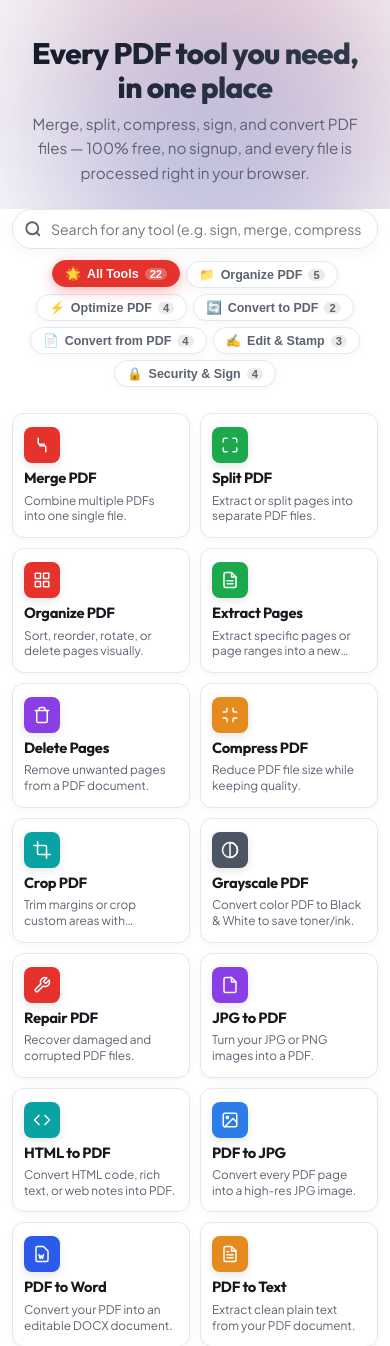
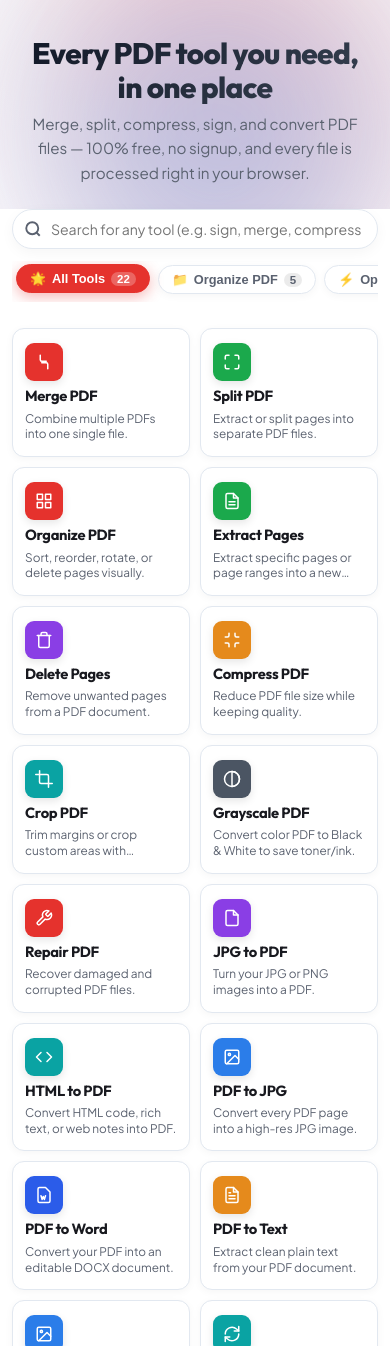
Before and after one commit to bypyay/pdftools, a PHP site: page / in a window 390 px wide. Shown: the part 71-1417 px from the top of the page. Run offline with PHP 8.4, Linux system fonts and the light colour scheme.

Commit message:
Make category filter tabs single line on desktop and smooth swipeable carousel on mobile

```diff
--- a/assets/css/style.css
+++ b/assets/css/style.css
@@ -254,25 +254,37 @@ img {
 
 .category-tabs {
   display: flex;
-  flex-wrap: wrap;
+  flex-wrap: nowrap;
   gap: 8px;
   justify-content: center;
+  align-items: center;
+  max-width: 100%;
+  overflow-x: auto;
+  -webkit-overflow-scrolling: touch;
+  scrollbar-width: none;
+  padding: 4px 8px;
+}
+
+.category-tabs::-webkit-scrollbar {
+  display: none;
 }
 
 .category-tab {
   background: var(--bg);
   border: 1.5px solid var(--border);
   border-radius: 50px;
-  padding: 8px 18px;
-  font-size: 0.88rem;
+  padding: 7px 15px;
+  font-size: 0.84rem;
   font-weight: 600;
   color: var(--ink-soft);
   cursor: pointer;
   transition: all 0.2s cubic-bezier(0.16, 1, 0.3, 1);
-  display: flex;
+  display: inline-flex;
   align-items: center;
   gap: 6px;
   box-shadow: var(--shadow-sm);
+  white-space: nowrap;
+  flex-shrink: 0;
 }
 
 .category-tab:hover {
@@ -292,9 +304,10 @@ img {
 
 .category-tab .tab-count {
   background: rgba(0, 0, 0, 0.08);
-  font-size: 0.75rem;
+  font-size: 0.74rem;
   padding: 1px 7px;
   border-radius: 10px;
+  font-weight: 700;
 }
 
 .category-tab.active .tab-count {
@@ -1351,18 +1364,24 @@ img {
   }
 
   .category-tabs {
-    gap: 6px;
+    width: 100%;
+    justify-content: flex-start;
+    padding: 4px 4px 8px;
+    gap: 8px;
+    overflow-x: auto;
+    -webkit-overflow-scrolling: touch;
   }
 
   .category-tab {
-    padding: 5px 12px;
-    font-size: 0.78rem;
+    padding: 6px 13px;
+    font-size: 0.8rem;
     border-radius: 20px;
+    flex-shrink: 0;
   }
 
   .category-tab .tab-count {
-    font-size: 0.7rem;
-    padding: 0 5px;
+    font-size: 0.72rem;
+    padding: 1px 6px;
   }
 
   /* Slim 2-column mobile card grid like iLovePDF */
@@ -1373,16 +1392,22 @@ img {
   }
 
   .tool-card {
-    padding: 13px 11px;
+    padding: 14px 12px;
     border-radius: 12px;
     gap: 6px;
+    transition: transform 0.15s ease, box-shadow 0.15s ease;
+  }
+
+  .tool-card:active {
+    transform: scale(0.97);
+    background: var(--bg-soft);
   }
 
   .tool-card .icon {
-    width: 36px;
-    height: 36px;
-    border-radius: 8px;
-    font-size: 1.1rem;
+    width: 38px;
+    height: 38px;
+    border-radius: 9px;
+    font-size: 1.15rem;
     box-shadow: 0 3px 8px rgba(0, 0, 0, 0.1);
   }
 
```
Also changed, not shown: _preview/assets/css/style.css (+40 -15 lines).
